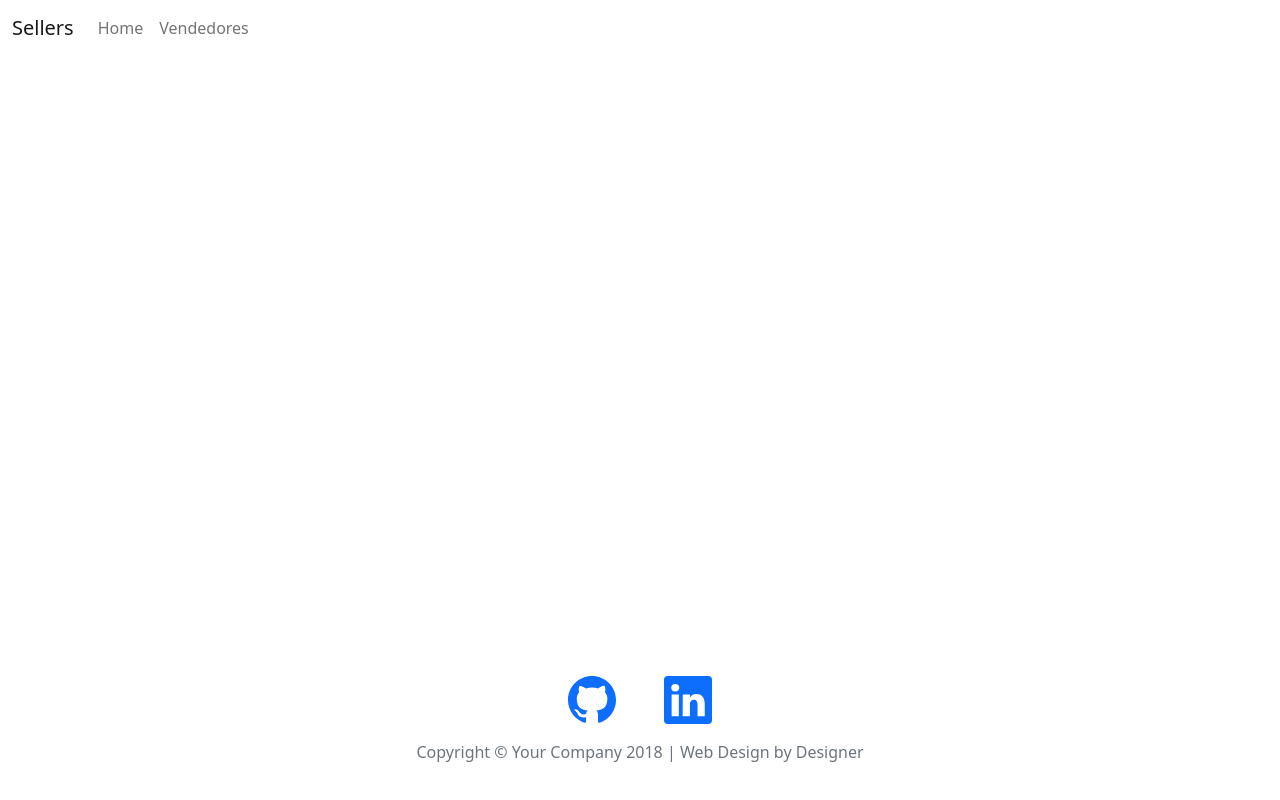
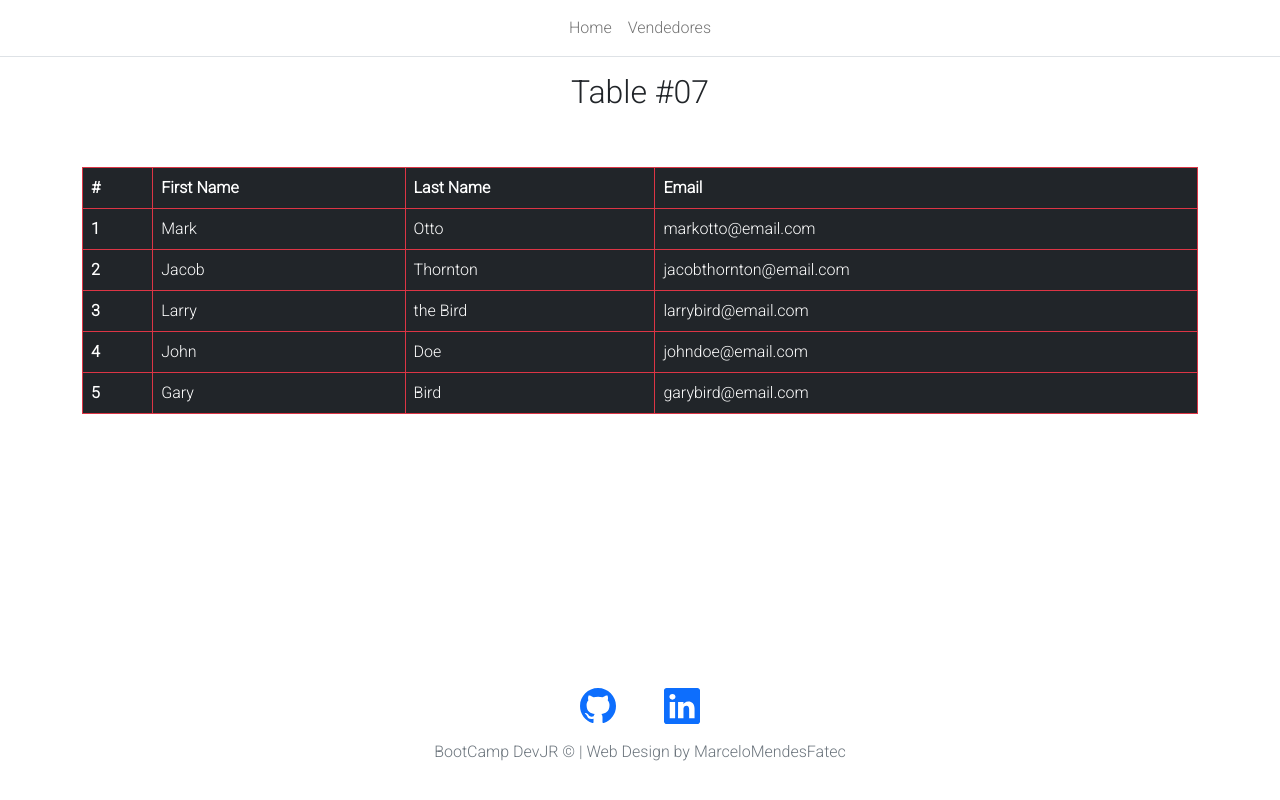
Before and after one commit to MarceloMendesFatec/Seller-Spring-Angular, an Angular app in the folder Front-end/seller/: page /sellers in a window 1280 px wide. Before the commit this address led to /. Built offline with nearby package versions, Linux system fonts and the light colour scheme.

Commit message:
home completa

```diff
--- a/Front-end/seller/src/app/app-routing.module.ts
+++ b/Front-end/seller/src/app/app-routing.module.ts
@@ -1,7 +1,12 @@
 import { NgModule } from '@angular/core';
 import { RouterModule, Routes } from '@angular/router';
+import { HomeComponent } from './home/home.component';
+import { SellersComponent } from './sellers/sellers.component';
 
-const routes: Routes = [];
+const routes: Routes = [
+  { path: '', component: HomeComponent },
+  { path: 'sellers', component: SellersComponent },
+];
 
 @NgModule({
   imports: [RouterModule.forRoot(routes)],
--- a/Front-end/seller/src/app/app.component.html
+++ b/Front-end/seller/src/app/app.component.html
@@ -1,3 +1,3 @@
 <app-header></app-header>
-<app-sellers></app-sellers>
+<router-outlet></router-outlet>
 <app-footer></app-footer>
--- a/Front-end/seller/src/app/app.module.ts
+++ b/Front-end/seller/src/app/app.module.ts
@@ -9,7 +9,7 @@ import { FooterComponent } from './footer/footer.component';
 import { HomeComponent } from './home/home.component';
 import { SellersComponent } from './sellers/sellers.component';
 import { SellerFormComponent } from './seller-form/seller-form.component';
-import { FontAwesomeModule } from '@fortawesome/angular-fontawesome';
+
 
 @NgModule({
   declarations: [
@@ -24,7 +24,7 @@ import { FontAwesomeModule } from '@fortawesome/angular-fontawesome';
     BrowserModule,
     AppRoutingModule,
     NgbModule,
-    FontAwesomeModule
+    AppRoutingModule
   ],
   providers: [],
   bootstrap: [AppComponent],
--- a/Front-end/seller/src/app/footer/footer.component.html
+++ b/Front-end/seller/src/app/footer/footer.component.html
@@ -2,12 +2,12 @@
   <div class="container">
     <div class="row">
       <div class="col-md-6 col-lg-8 mx-auto text-center">
-        <div class="d-inline-flex align-items-center mb-3">
+        <div class="d-inline-flex mb-3">
           <a href="https://github.com/MarceloMendesFatec" class="me-5 ">
             <svg
             xmlns="http://www.w3.org/2000/svg"
-            width="48"
-            height="48"
+            width="36"
+            height="36"
             fill="currentColor"
             class="bi bi-github"
             viewBox="0 0 16 16"
@@ -21,8 +21,8 @@
           <a href="https://www.linkedin.com/in/marcelo-junior-ti/">
             <svg
             xmlns="http://www.w3.org/2000/svg"
-            width="48"
-            height="48"
+            width="36"
+            height="36"
             fill="currentColor"
             class="bi bi-linkedin"
             viewBox="0 0 16 16"
@@ -40,8 +40,7 @@
     <div class="row">
       <div class="col-md-6 col-lg-8 mx-auto text-center">
         <p class="text-muted">
-           Copyright &copy; Your Company 2018 | Web Design by Designer
-        </p>
+           BootCamp DevJR &copy;  | Web Design by MarceloMendesFatec  </p>
       </div>
     </div>
   </div>
--- a/Front-end/seller/src/app/header/header.component.html
+++ b/Front-end/seller/src/app/header/header.component.html
@@ -1,21 +1,19 @@
-<nav class="navbar navbar-expand-sm mb-3">
+<nav class="navbar navbar-expand-md mb-3 border-bottom">
   <div class="container-fluid">
-		<a class="navbar-brand" [routerLink]="'.'">Sellers</a>
 
-		<!-- Step 3: Toggle the value of the property when the toggler button is clicked. -->
+
+    <div class="container d-flex mx-auto text-center align-items-center">
       <button class="navbar-toggler" type="button" (click)="isMenuCollapsed = !isMenuCollapsed">&#9776;</button>
-
-		<!-- Step 2: Add the ngbCollapse directive to the element below. -->
       <div [ngbCollapse]="isMenuCollapsed" class="collapse navbar-collapse">
-			<ul class="navbar-nav">
+        <ul class="navbar-nav mx-auto">
           <li class="nav-item active">
-					<!-- Step 4: Close the menu when a link is clicked. -->
-					<a class="nav-link" [routerLink]="'.'" (click)="isMenuCollapsed = true">Home</a>
+            <a class="nav-link " [routerLink]="''" (click)="isMenuCollapsed = true">Home</a>
           </li>
           <li class="nav-item">
-					<a class="nav-link" [routerLink]="'.'" (click)="isMenuCollapsed = true">Vendedores</a>
+            <a class="nav-link " [routerLink]="'sellers'" (click)="isMenuCollapsed = true">Vendedores</a>
           </li>
         </ul>
       </div>
     </div>
+  </div>
 </nav>
--- a/Front-end/seller/src/app/home/home.component.html
+++ b/Front-end/seller/src/app/home/home.component.html
@@ -1 +1,18 @@
-<p>home works!</p>
+<div class="container-sm mt-5">
+  <div class="row p-5">
+    <div class="col-md-5 d-flex  flex-md-column justify-content-evenly align-items-center mb-2">
+      <img src="https://cdn.jsdelivr.net/gh/devicons/devicon/icons/angularjs/angularjs-original.svg" height="48" width="48" />
+      <img src="https://cdn.jsdelivr.net/gh/devicons/devicon/icons/java/java-original.svg" height="48" width="48" />
+      <img src="https://cdn.jsdelivr.net/gh/devicons/devicon/icons/spring/spring-original.svg" height="48" width="48" />
+    </div>
+    <div class="col-md-6 flex-md-row flex-md-column mt-3 border rounded p-4">
+      <h1>Projeto Seller</h1>
+      <p class="mt-4">
+        Bem-vindo ao Projeto Sellers! Aqui, combinei as poderosas tecnologias
+        de Angular para o front-end e Java com Spring Boot para o back-end, com
+        o objetivo de criar uma aplicação eficiente e dinâmica. Nosso projeto é
+        um CRUD (Create, Read, Update, Delete) para o banco de dados H2.
+      </p>
+    </div>
+  </div>
+</div>
--- a/Front-end/seller/src/app/sellers/sellers.component.html
+++ b/Front-end/seller/src/app/sellers/sellers.component.html
@@ -0,0 +1,55 @@
+<div class="container">
+  <div class="row justify-content-center">
+    <div class="col-md-6 text-center mb-5">
+      <h2 class="heading-section">Table #07</h2>
+    </div>
+  </div>
+  <div class="row">
+    <div class="col-md-12">
+      <div class="table-wrap">
+        <table class="rounded table table-bordered table-dark table-hover border border-danger">
+          <thead>
+            <tr>
+              <th>#</th>
+              <th>First Name</th>
+              <th>Last Name</th>
+              <th>Email</th>
+            </tr>
+          </thead>
+          <tbody>
+            <tr>
+              <th scope="row">1</th>
+              <td>Mark</td>
+              <td>Otto</td>
+              <td>markotto@email.com</td>
+            </tr>
+            <tr>
+              <th scope="row">2</th>
+              <td>Jacob</td>
+              <td>Thornton</td>
+              <td>jacobthornton@email.com</td>
+            </tr>
+            <tr>
+              <th scope="row">3</th>
+              <td>Larry</td>
+              <td>the Bird</td>
+              <td>larrybird@email.com</td>
+            </tr>
+            <tr>
+              <th scope="row">4</th>
+              <td>John</td>
+              <td>Doe</td>
+              <td>johndoe@email.com</td>
+            </tr>
+            <tr>
+              <th scope="row">5</th>
+              <td>Gary</td>
+              <td>Bird</td>
+              <td>garybird@email.com</td>
+            </tr>
+          </tbody>
+        </table>
+      </div>
+    </div>
+  </div>
+</div>
--- a/Front-end/seller/src/index.html
+++ b/Front-end/seller/src/index.html
@@ -5,9 +5,6 @@
   <title>Seller</title>
   <base href="/">
   <meta name="viewport" content="width=device-width, initial-scale=1">
-  <link rel="icon" type="image/x-icon" href="favicon.ico">
-  <link href="https://fonts.googleapis.com/css?family=Roboto:300,400&display=swap" rel="stylesheet">
-  <link rel="stylesheet" href="https://cdnjs.cloudflare.com/ajax/libs/font-awesome/5.15.3/css/all.min.css">
 
 
 </head>
--- a/Front-end/seller/src/styles.css
+++ b/Front-end/seller/src/styles.css
@@ -0,0 +1,5 @@
+@import url('https://fonts.googleapis.com/css2?family=Roboto:wght@300&display=swap');
+
+body{
+    font-family: 'Roboto', sans-serif;
+}
```
Also changed, not shown: 2 other files (tests, documents, lock files or other folders). Lines whose indentation alone changed are shown as unchanged.
